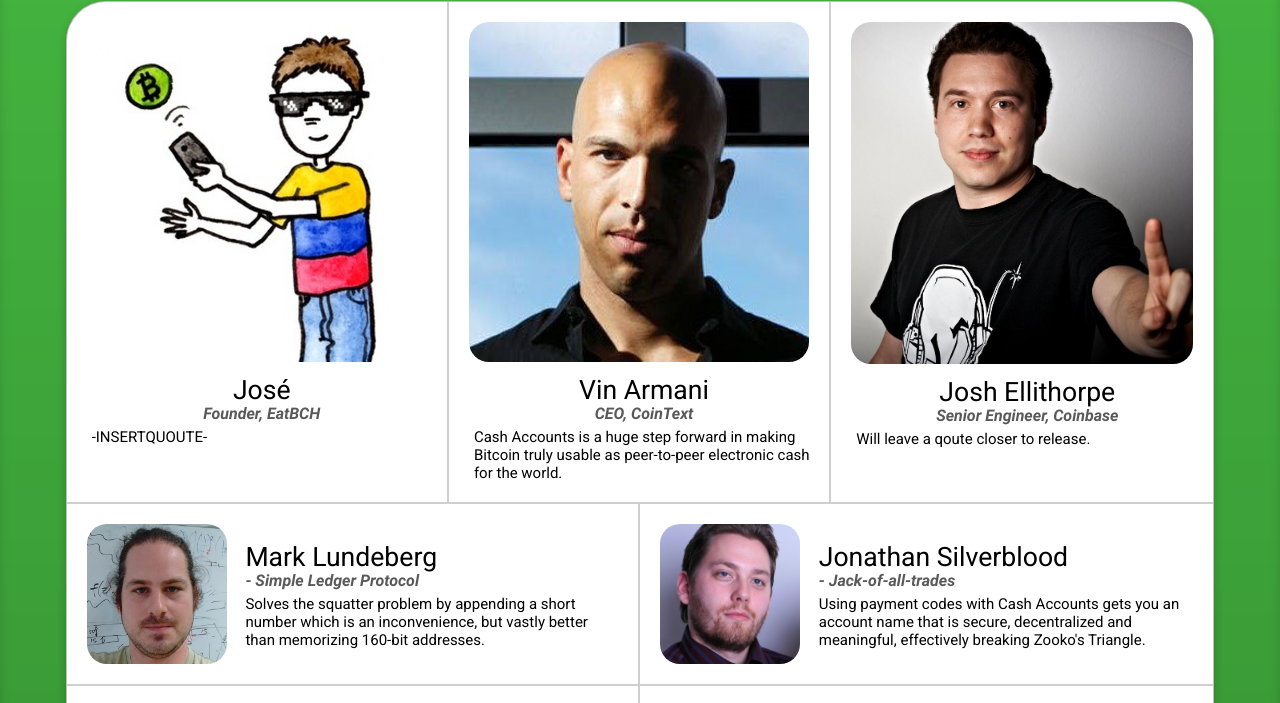
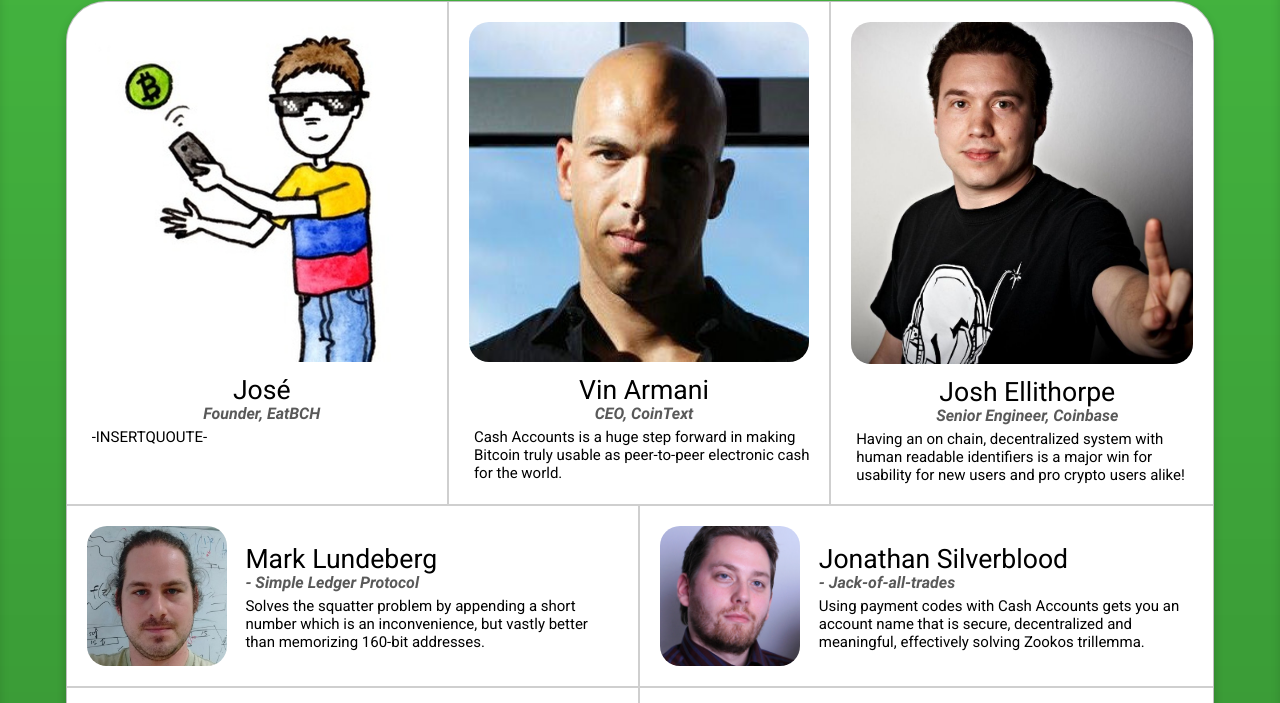
Before and after one commit to proteanx/devaultid-website, a plain HTML site: page www/index.html in a window 1280 px wide. Shown: the part 2002-2705 px from the top of the page. Drawn offline with Linux system fonts and the light colour scheme; no server answers.

Commit message:
Add josh testimony quote

```diff
--- a/www/index.html
+++ b/www/index.html
@@ -231,7 +231,7 @@
 							<span>Josh Ellithorpe</span>
 							<span>Senior Engineer, Coinbase</span>
 							<br/>
-							<span>Will leave a qoute closer to release.</span>
+							<span>Having an on chain, decentralized system with human readable identifiers is a major win for usability for new users and pro crypto users alike!</span>
 						</div>
 					</li>
 					<li>
@@ -249,7 +249,7 @@
 							<span>Jonathan Silverblood</span>
 							<span>Jack-of-all-trades</span>
 							<br/>
-							<span>Using payment codes with Cash Accounts gets you an account name that is secure, decentralized and meaningful, effectively breaking Zooko's Triangle.</span>
+							<span>Using payment codes with Cash Accounts gets you an account name that is secure, decentralized and meaningful, effectively solving Zookos trillemma.</span>
 						</div>
 					</li>
 					<li>
```
